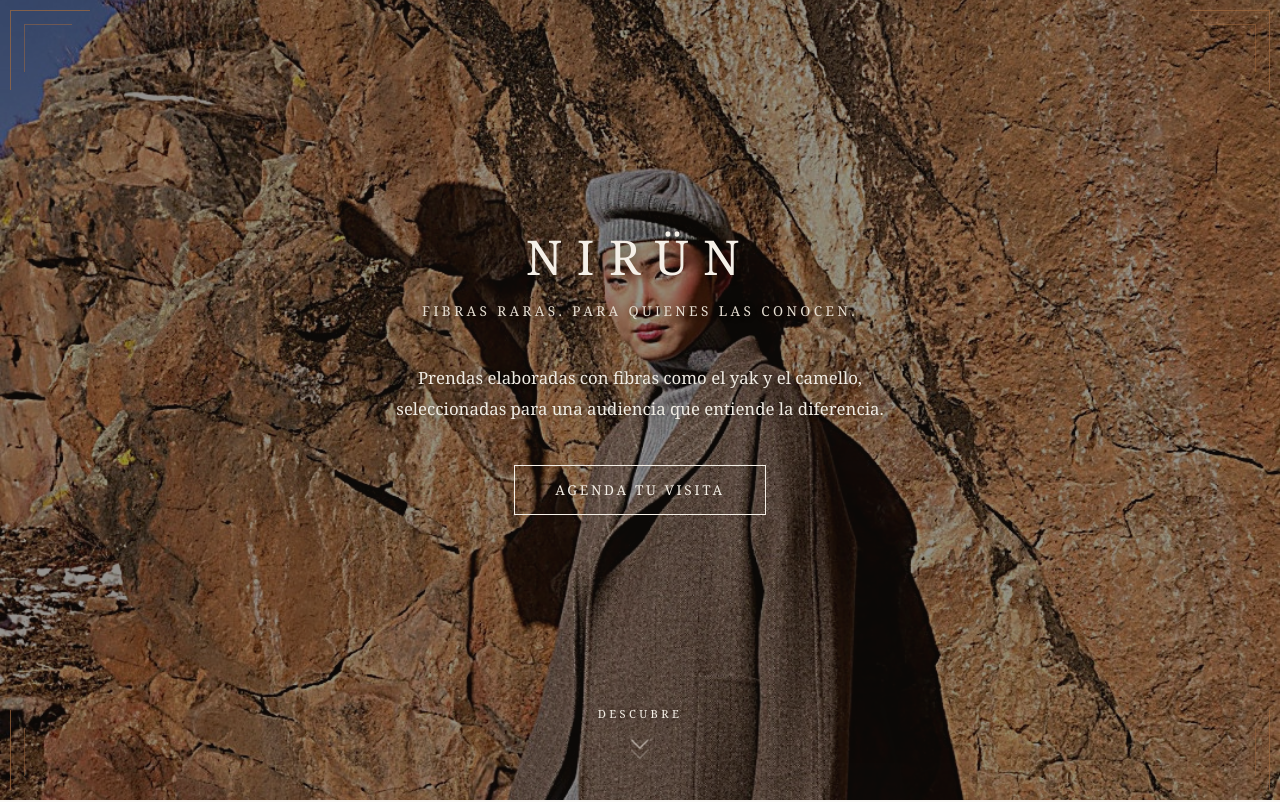
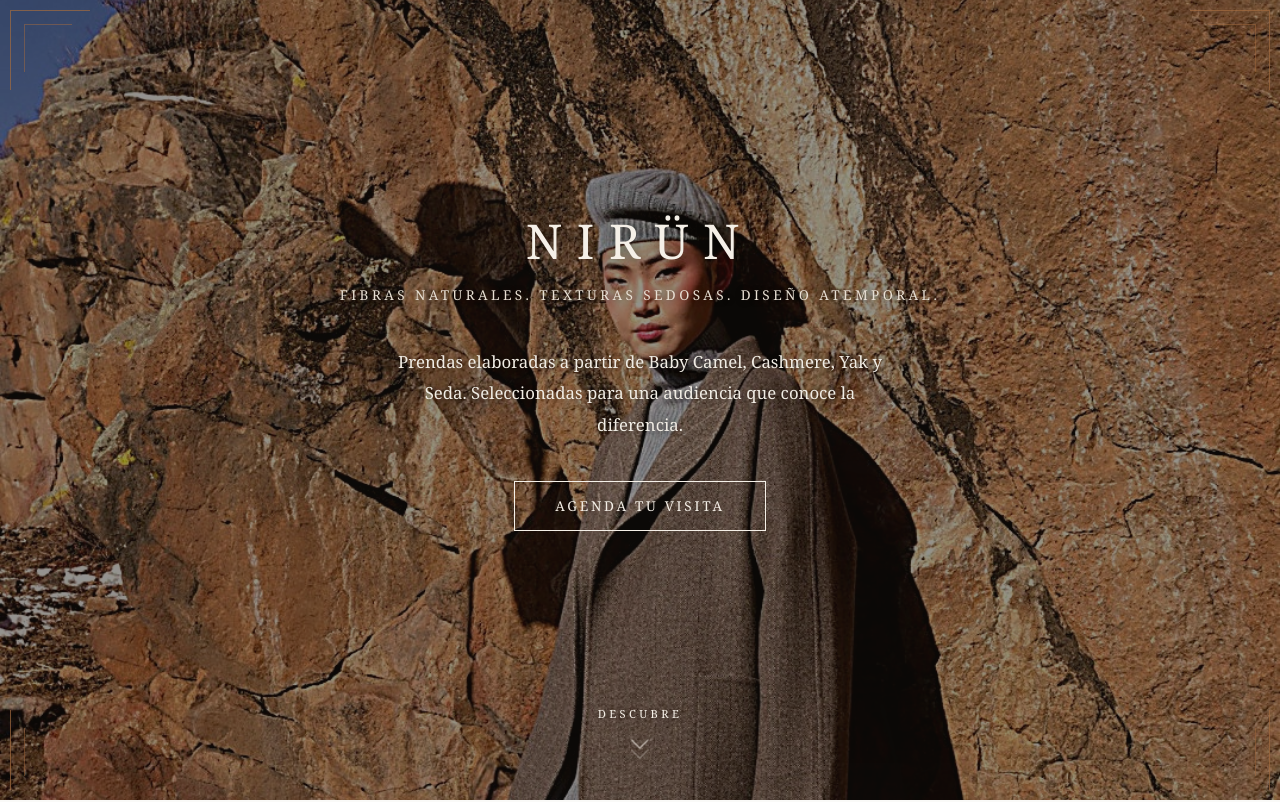
Before and after one commit to lagerthablodige/mi-pagina, a Next.js app: page / in a window 1280 px wide. Shown: the top 802 px of the page. Built offline with nearby package versions, Linux system fonts and the light colour scheme.

Commit message:
Actualiza textos del hero: subtítulo y descripción de fibras
Co-Authored-By: Claude Sonnet 4.6 <noreply@anthropic.com>

```diff
--- a/app/page.tsx
+++ b/app/page.tsx
@@ -113,7 +113,7 @@ export default function Home() {
             textShadow: "0 1px 6px rgba(0,0,0,0.35)",
           }}
         >
-          Fibras raras. Para quienes las conocen.
+          Fibras Naturales. Texturas sedosas. Diseño Atemporal.
         </p>
         <p
           style={{
@@ -127,8 +127,8 @@ export default function Home() {
             textShadow: "0 1px 6px rgba(0,0,0,0.35)",
           }}
         >
-          Prendas elaboradas con fibras como el yak y el camello,
-          seleccionadas para una audiencia que entiende la diferencia.
+          Prendas elaboradas a partir de Baby Camel, Cashmere, Yak y Seda.
+          Seleccionadas para una audiencia que conoce la diferencia.
         </p>
         <a
           href="https://wa.me/56990911592?text=Hola%2C%20me%20gustar%C3%ADa%20agendar%20una%20visita%20al%20local%20para%20ver%20las%20prendas."
```
